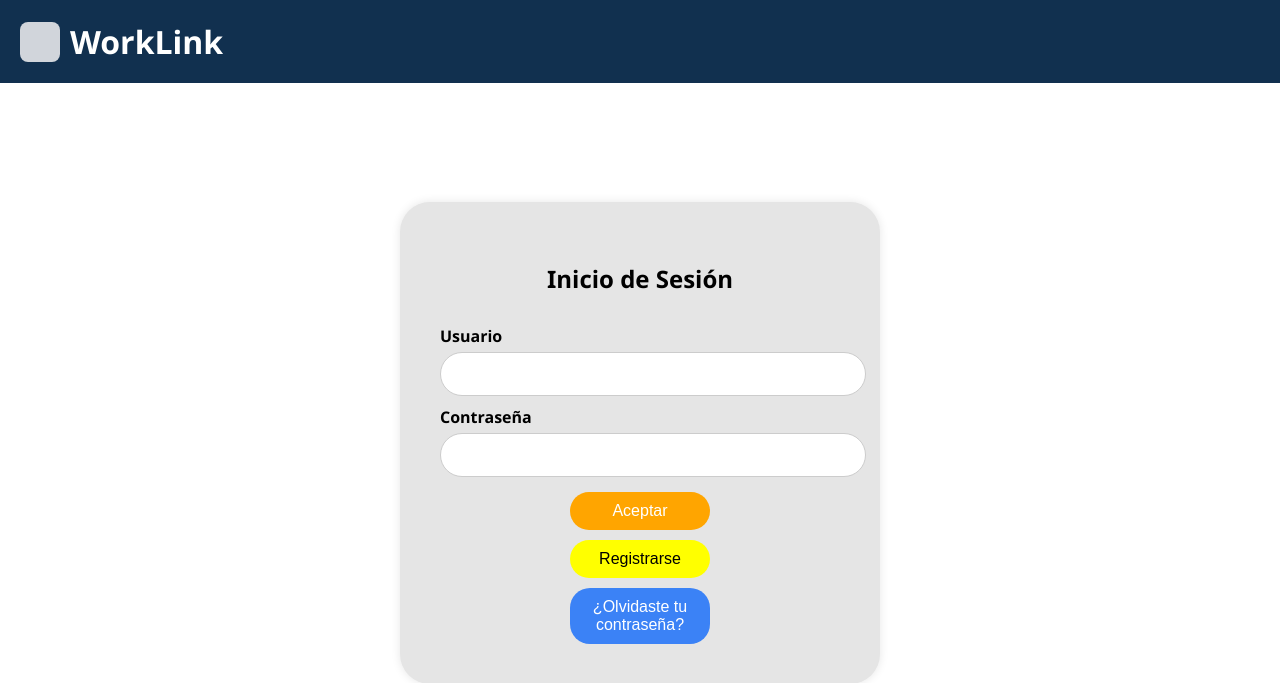
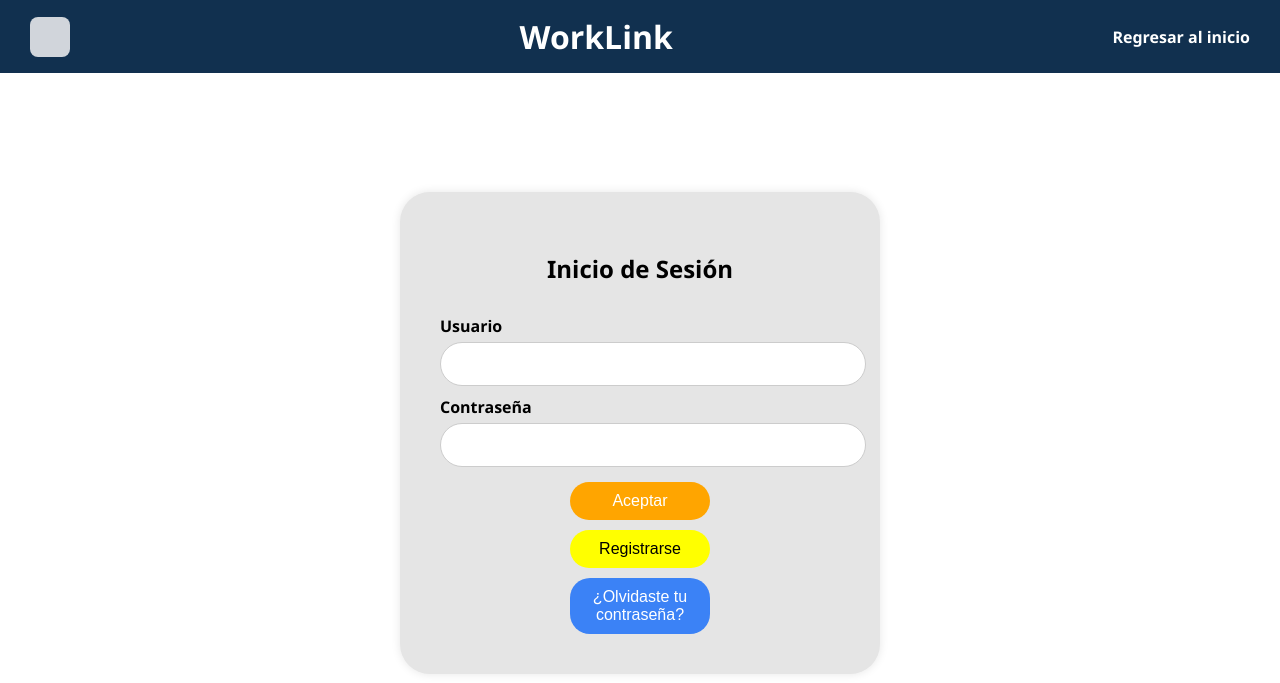
Before and after one commit to Chappie7w7/Work-Link, a Flask app: page /login in a window 1280 px wide. Shown: the top 683 px of the page. Run offline with Flask 3, Linux system fonts and the light colour scheme.

```diff
--- a/app/static/css/style_login.css
+++ b/app/static/css/style_login.css
@@ -11,6 +11,9 @@ header {
     padding: 20px;
     display: flex;
     align-items: center;
+    display: flex;
+    justify-content: space-between; /* distribuye logo, título y botón */
+    padding: 15px 30px;
 }
 
 header .logo {
@@ -95,3 +98,24 @@ button {
     margin-top: 10px;
     text-align: center;
 }
+
+/* Estilos para el botón de regresar */
+
+.btn-regresar {
+    background: none;
+    /* sin fondo */
+    border: none;
+    /* sin borde */
+    color: #fff;
+    /* texto blanco */
+    font-weight: bold;
+    font-size: 16px;
+    cursor: pointer;
+    text-decoration: none;
+    /* sin subrayado */
+}
+
+.btn-regresar:hover {
+    text-decoration: underline;
+    /* subrayado al pasar el mouse */
+}
--- a/app/templates/login.jinja2
+++ b/app/templates/login.jinja2
@@ -10,6 +10,11 @@
     <header>
         <div class="logo"></div>
         <h1>WorkLink</h1>
+    <!-- Botón para regresar al index -->
+    <div class="nav-right">
+        <a href="{{ url_for('IndexRoute.index') }}" class="btn-regresar">Regresar al inicio</a>
+    </div>
+
     </header>
 
     <div class="container">
```
Also changed, not shown: app/static/service-worker.js (added, +20 -0 lines), app/templates/index.jinja2 (+13 -1 lines), cache_vacantes.json (+20 -20 lines), app/static/icons/car.jpg (added), app/static/icons/profile_picture.png (added), app/static/manifest.json (added).
